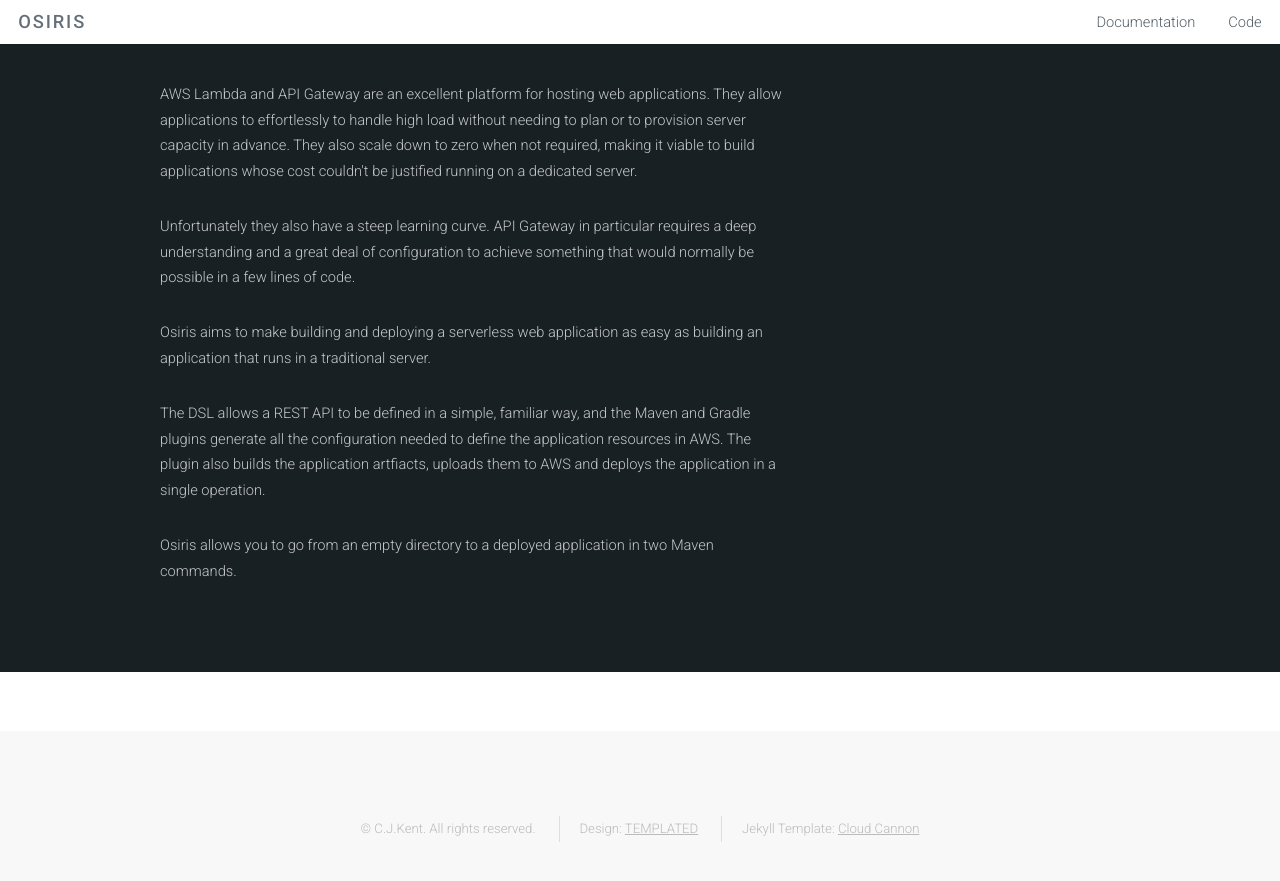
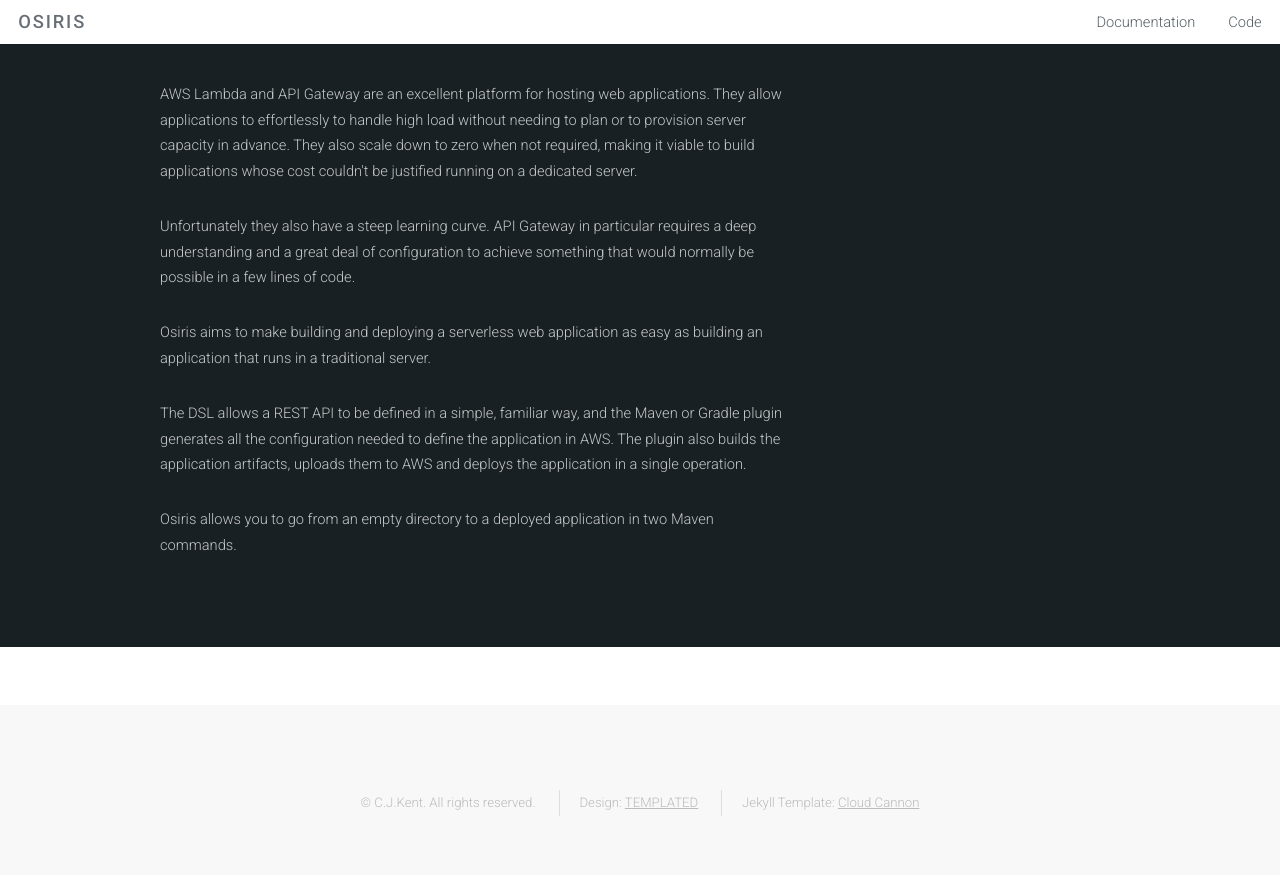
Before and after one commit to cjkent/cjkent.github.io, a Jekyll site: the page built from index.html, in a window 1280 px wide and 900 px high, scrolled down 1277 px. Shown: the top 881 px of the window. Built offline with Jekyll 4.4.1, drawn with Linux system fonts in a browser that asks for light colours.

Commit message:
Spelling

```diff
--- a/index.html
+++ b/index.html
@@ -77,9 +77,9 @@ val api = api<ComponentsProvider> {
                         possible in a few lines of code.</p>
                     <p>Osiris aims to make building and deploying a serverless web application as easy as building an
                         application that runs in a traditional server.</p>
-                    <p>The DSL allows a REST API to be defined in a simple, familiar way, and the Maven and Gradle
-                        plugins generate all the configuration needed to define the application resources in AWS. The
-                        plugin also builds the application artfiacts, uploads them to AWS and deploys the application in
+                    <p>The DSL allows a REST API to be defined in a simple, familiar way, and the Maven or Gradle
+                        plugin generates all the configuration needed to define the application in AWS. The
+                        plugin also builds the application artifacts, uploads them to AWS and deploys the application in
                         a single operation.</p>
                     <p>Osiris allows you to go from an empty directory to a deployed application in two Maven
                         commands.</p>
```
